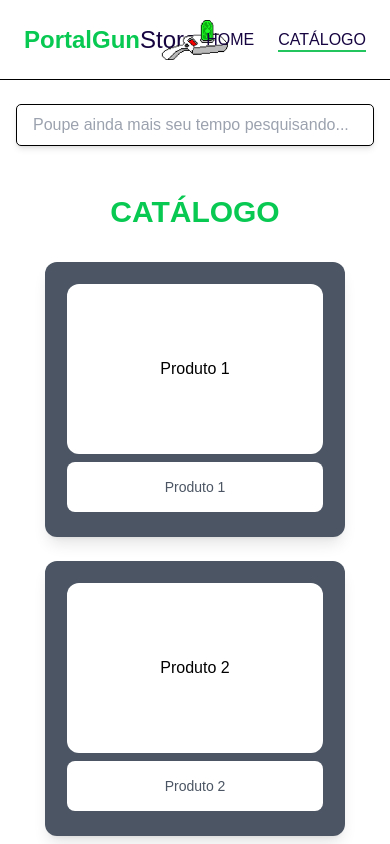
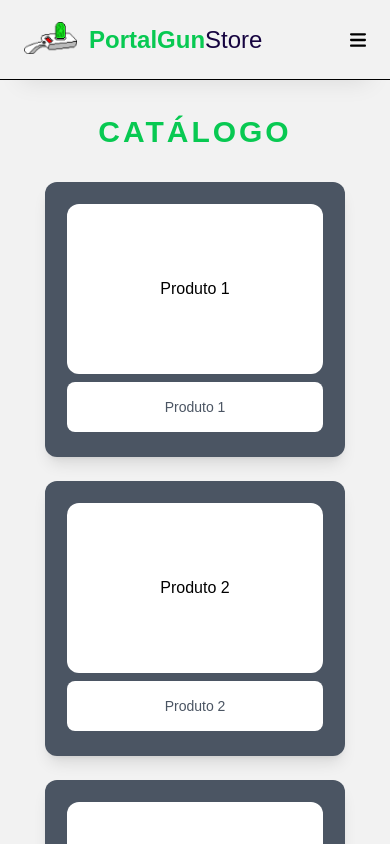
Before and after one commit to Tsumefuy/landing_page_cimatecjr, a Next.js app: page /catalogo in a window 390 px wide. Built offline with nearby package versions, Linux system fonts and the light colour scheme; a web font is replaced by a local one.

Commit message:
responsive navBar and searchBar upgrade

```diff
--- a/src/app/catalogo/page.tsx
+++ b/src/app/catalogo/page.tsx
@@ -1,7 +1,9 @@
+'use server'
+
 import { Box } from "../components/box";
 import { SearchBar } from "../components/searchBar";
 
-export default function Catalogo() {
+export default async function Catalogo() {
     const data = Array.from({ length: 8 }, (_, i) => ({
         name: `Produto ${i + 1}`,
         img: `Imagem ${i + 1}`
@@ -11,13 +13,13 @@ export default function Catalogo() {
         <div className="flex flex-col items-center justify-center w-full px-4">
             <SearchBar />
             <section className="mt-12 mb-12 w-full max-w-7xl text-center">
-                <h1 className="text-primary font-bold text-3xl mb-8">
+                <h1 className="text-primary font-bold text-3xl tracking-widest mb-8">
                     CATÁLOGO
                 </h1>
                 <div className="w-full flex justify-center">
                     <div className="grid grid-cols-1 sm:grid-cols-2 md:grid-cols-3 lg:grid-cols-3 gap-6 w-full max-w-5xl">
                         {data.map((item, index) => (
-                            <div className="flex justify-center">
+                            <div key={index} className="flex justify-center">
                                 <Box key={index} params={item} />
                             </div>
                         ))}
--- /dev/null
+++ b/src/app/components/actions.tsx
@@ -0,0 +1,6 @@
+"use server";
+
+export async function fetchData(value: string) {
+    console.log("Buscando dados para:", value);
+    return { success: true, data: `Resultado para: ${value}` };
+}
--- a/src/app/components/carrosel/index.tsx
+++ b/src/app/components/carrosel/index.tsx
@@ -3,7 +3,6 @@
 import Slider from "react-slick";
 import "slick-carousel/slick/slick.css";
 import "slick-carousel/slick/slick-theme.css";
-import { Box } from "../box";
 
 interface Product {
     name: string;
--- a/src/app/components/footer/index.tsx
+++ b/src/app/components/footer/index.tsx
@@ -2,7 +2,7 @@
 
 export function Footer() {
     return (
-        <div className="bg-zinc-950 text-sm text-white text-center py-10 px-6 md:px-20 md:text-end sticky top-full">
+        <div className="bg-zinc-950 text-sm text-white text-center py-10 px-6 md:px-20 md:text-end sticky w-full top-full">
             <p>© Nenhum direito reservado</p>
             <p>Não me processa, [Adult Swin]</p>
         </div>
--- a/src/app/components/header/index.tsx
+++ b/src/app/components/header/index.tsx
@@ -1,29 +1,31 @@
 'use client'
 
 import { usePathname } from "next/navigation";
+import { FaBars, FaXmark } from "react-icons/fa6";
+import { useState } from "react";
 
 export function Header() {
     const pathname = usePathname();
+    const [openMenu, setOpenMenu] = useState<boolean>(false);
 
     const navLinks = [
         { name: "HOME", path: "/" },
         { name: "CATÁLOGO", path: "/catalogo" },
     ];
 
+
+
     return (
-        <header className="relative top-0 left-0 w-full h-20 flex justify-between items-center px-6 md:px-20 py-6 bg-white border-b border-black z-50">
-            <a href="/" className="text-2xl">
+        <header className="absolute left-0 w-full h-20 flex items-center justify-between px-6 md:px-20 py-4 bg-background border-b border-black z-50">
+            <a href="/" className="flex items-center text-2xl">
+                <img src="icon.png" alt="Portal Gun" className="h-8 mr-3 mb-1" />
                 <span className="text-primary font-extrabold">PortalGun</span>
                 <span className="text-secundary font-normal">Store</span>
             </a>
-
-            <a href="/" className="absolute left-1/2 transform -translate-x-1/2">
-                <img src="icon.png" alt="Portal Gun" className="h-10" />
-            </a>
-
-            <nav className="flex space-x-6 md:space-x-12 text-secundary text-base font-normal">
+            <nav className={`md:flex items-center space-x-8 md:space-x-12 text-secundary text-base font-normal
+                ${openMenu ? "block absolute top-20 right-0 w-full transform transition-all duration-300 ease-in-out bg-transparent shadow-md p-4" : "hidden"} `}>
                 {navLinks.map((link) => (
-                    <a key={link.path} href={link.path} className="relative group">
+                    <a key={link.path} href={link.path} className="relative group hover:text-gray-500 transition-all duration-300">
                         {link.name}
                         <span className={`absolute left-0 bottom-0 w-full h-0.5 bg-green-500 transition-transform ${
                             pathname === link.path ? "scale-x-100" : "scale-x-0 group-hover:scale-x-100"
@@ -31,6 +33,9 @@ export function Header() {
                     </a>
                 ))}
             </nav>
+            <button className="md:hidden" onClick={() => setOpenMenu(!openMenu)}>
+                {openMenu ? <FaXmark className="h-10"/> : <FaBars className="h-10"/>}
+            </button>
         </header>
     );
 }
--- a/src/app/components/searchBar/index.tsx
+++ b/src/app/components/searchBar/index.tsx
@@ -1,11 +1,24 @@
+'use client'
 
+import { useState } from 'react';
+import { fetchData } from '../actions';
 
 export function SearchBar() {
-    return(
+    const [input, setInput] = useState<string>("");
+
+    const handleChange = async (value: string) => {
+        setInput(value);
+        const response = await fetchData(value);
+        console.log(response);
+    };
+
+    return (
         <input
-          type="text"
-          placeholder="Poupe ainda mais seu tempo pesquisando..."
-          className="w-full max-w-lg px-4 py-2 mt-6 border border-black rounded-[5px] shadow-md focus:outline-none focus:border-primary transition-all duration-300"
+            type="text"
+            placeholder="Poupe ainda mais seu tempo pesquisando..."
+            className="w-full max-w-lg px-4 py-2 mt-6 border border-black rounded-[5px] shadow-xl focus:outline-none focus:border-primary transition-all duration-300"
+            value={input}
+            onChange={(e) => handleChange(e.target.value)}
         />
-    )
+    );
 }
--- a/src/app/globals.css
+++ b/src/app/globals.css
@@ -3,6 +3,7 @@
 @tailwind utilities;
 
 html, body {
+  background: #f2f2f2;
   font-family: Arial, Helvetica, sans-serif;
   overflow-x: hidden;
   height: 100%;
--- a/src/app/page.tsx
+++ b/src/app/page.tsx
@@ -1,7 +1,9 @@
+'use server'
+
 import { Carrosel } from "./components/carrosel";
 import { SearchBar } from "./components/searchBar";
 
-export default function Home() {
+export default async function Home() {
   const data = Array.from({ length: 8 }, (_, i) => ({
     name: `Produto ${i + 1}`,
     img: `Imagem ${i + 1}`
@@ -24,8 +26,8 @@ export default function Home() {
 
   return (
     <div className="flex flex-col items-center text-center">
-      <section className="my-16 px-4">
-        <h1 className="text-4xl md:text-6xl font-bold text-green-500 tracking-widest">
+      <section className="mb-24 mt-44 px-4">
+        <h1 className="text-4xl md:text-6xl font-bold text-primary tracking-wider md:tracking-widest">
           POUPE SEU TEMPO <br /> ADQUIRA SUA PORTAL GUN
         </h1>
         <SearchBar/>
@@ -34,7 +36,7 @@ export default function Home() {
         <h1 className="text-primary font-bold text-3xl tracking-wide md:tracking-widest mt-6">DESTAQUES</h1>
         <Carrosel data={data} />
       </section>
-      <section className="w-full bg-white py-12 px-6 text-center">
+      <section className="w-full bg-white py-24 px-6 text-center">
         <h2 className="text-2xl md:text-3xl font-bold text-green-600 mb-8">Perguntas Estúpidas que o Morty faria</h2>
         <div className="grid md:grid-cols-3 gap-6 text-gray-800 justify-center">
           {text.map((item, index) => (
--- a/tailwind.config.js
+++ b/tailwind.config.js
@@ -10,7 +10,8 @@ export default {
         primary: "#08C952",
         secundary: "#160440",
         box: "#808080",
-        box_1: "#7B7B7B"
+        box_1: "#7B7B7B",
+        background: "#f2f2f2"
       }
     },
   },
```
